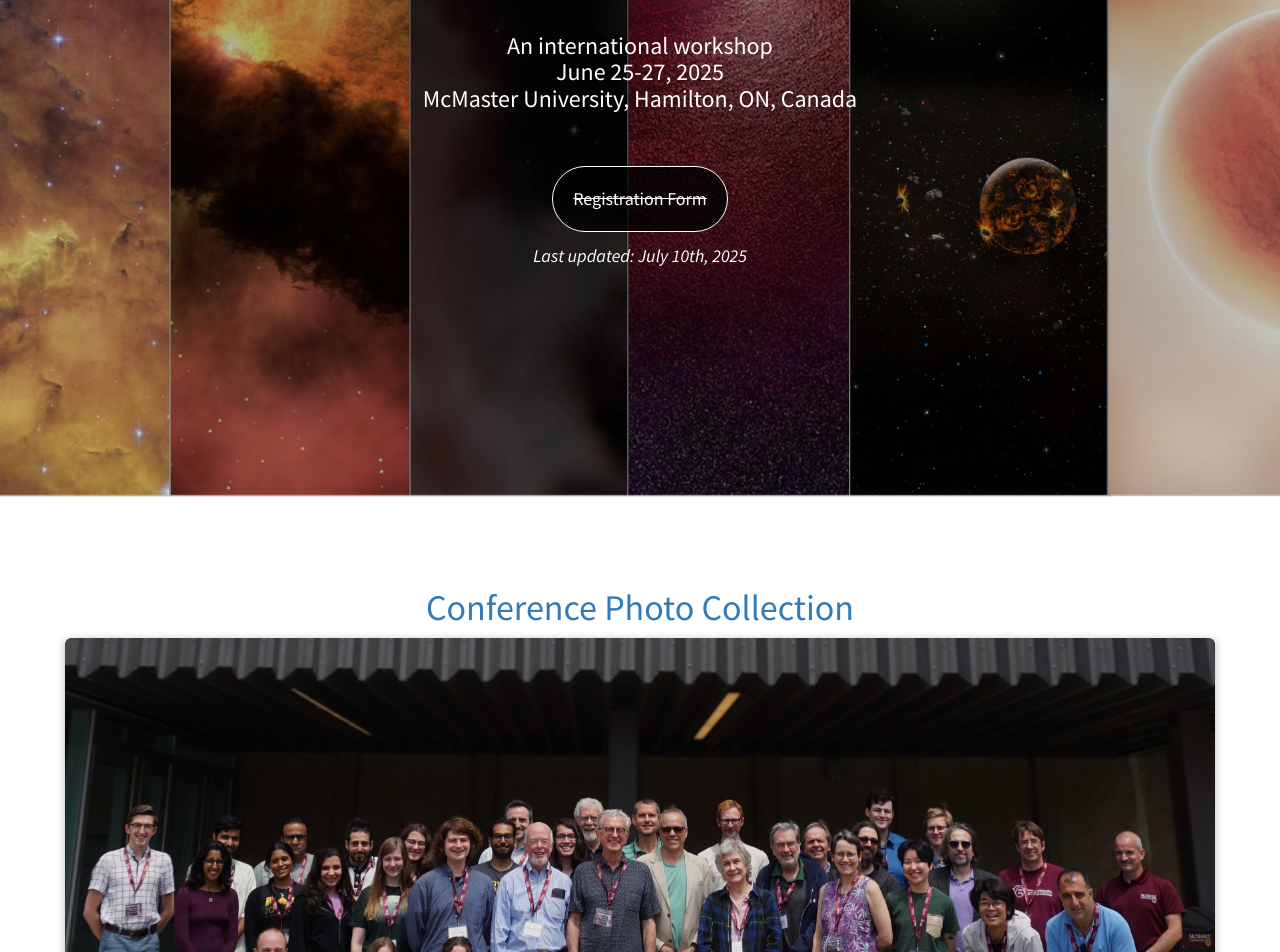
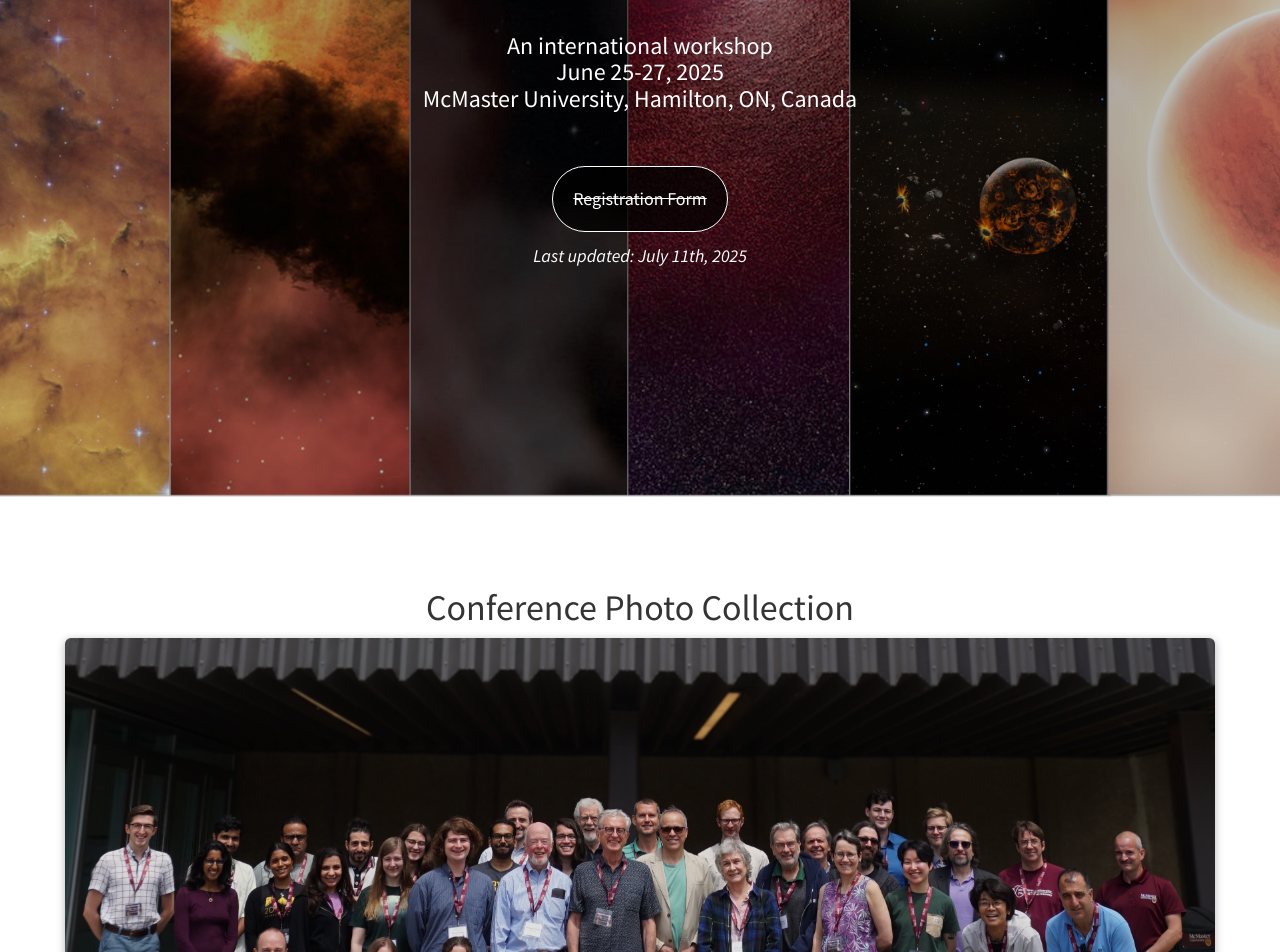
Before and after one commit to ralposium2025/ralposium2025.github.io, a Jekyll site: the page built from index.html, in a window 1280 px wide. Shown: the part 402-1354 px from the top of the page. Built offline with Jekyll 4.4.1, drawn with Linux system fonts in a browser that asks for light colours.

Commit message:
Photo section edits from OC; adding OI in sponsors

```diff
--- a/_includes/header.html
+++ b/_includes/header.html
@@ -8,6 +8,6 @@
     <br>
     <a class="btn btn-dark btn-lg" href="#registration" target="_blank"><b><s>Registration Form</s></b></a>
     <br>
-    <h4 style="color:white;"><i>Last updated: July 10th, 2025</i></h4>
+    <h4 style="color:white;"><i>Last updated: July 11th, 2025</i></h4>
   </div>
 </header>
--- a/_includes/photos.html
+++ b/_includes/photos.html
@@ -2,7 +2,7 @@
 
 <section id="photos" class="photos-section no-background">
   <div class="container text-center">
-    <h1><a href="https://drive.google.com/drive/folders/1495EBLc-vVBuTENMCy_qGW2psixIc1Ib?usp=sharing" target="_blank">Conference Photo Collection</a></h1>
+    <h1>Conference Photo Collection</h1>
 
     <!-- Large main photo -->
     <img src="img/photos/groupphoto.JPG" alt="Conference Photo (Outside ABB)" class="main-photo" onclick="openModal(this)">
@@ -17,13 +17,15 @@
       <img src="img/photos/ralph_jaxa.jpg" alt="Exploring JAXA Station" onclick="openModal(this)">
       <img src="img/photos/ralph-les-memoires.jpg" alt="Ralph 'Les Memoires' at Banquet Dinner" onclick="openModal(this)">
       <img src="img/photos/planet-simulator.jpg" alt="Origins of Life Lab: Planet Simulator" onclick="openModal(this)">
-      <img src="img/photos/ralph_and_rachid.jpg" alt="Ralph & Rachid" onclick="openModal(this)">
+      <img src="img/photos/ralph_and_rachid.JPG" alt="Ralph & Rachid" onclick="openModal(this)">
       <img src="img/photos/rachid-talk.jpg" alt="Rachid Ouyed" onclick="openModal(this)">
       <img src="img/photos/rene-talk.jpg" alt="René Heller" onclick="openModal(this)">
       <img src="img/photos/elizabeth-talk.jpg" alt="Elizabeth Tasker" onclick="openModal(this)">
       <img src="img/photos/jim-talk.jpg" alt="Jim Stone" onclick="openModal(this)">
       <img src="img/photos/paul-talk.jpg" alt="Paul Higgs" onclick="openModal(this)">
     </div>
+    <br>
+    <a class="btn btn-light btn-lg" href="https://drive.google.com/drive/folders/1495EBLc-vVBuTENMCy_qGW2psixIc1Ib?usp=sharing" target="_blank"><b>More Photos</b></a>
   </div>
 </section>
 
--- a/_includes/sponsors.html
+++ b/_includes/sponsors.html
@@ -7,9 +7,10 @@
     <br>
 
     <div style="text-align: center;">
-      <img src="/img/sponsors/maclogo.jpg" alt="McMaster" width="150" style="margin: 20px;">
-      <img src="/img/sponsors/physics-astronomy.png" alt="McMaster" width="300" style="margin: 20px;">
-      <img src="/img/sponsors/cita.jpg" alt="McMaster" width="300" style="margin: 10px;">
+      <img src="/img/sponsors/maclogo.jpg" alt="McMaster" width="12%" style="margin: 20px;">
+      <img src="/img/sponsors/physics-astronomy.png" alt="McMaster" width="25%" style="margin: 20px;">
+      <img src="/img/sponsors/origins.jpeg" alt="Origins Institute" width="30%" style="margin: 20px;">
+      <img src="/img/sponsors/cita.jpg" alt="McMaster" width="20%" style="margin: 8px;">
     </div>
 
   </div>
--- a/css/stylish-portfolio.css
+++ b/css/stylish-portfolio.css
@@ -93,16 +93,24 @@
 }
 
 .btn-light {
-    border-radius: 0;
     color: #333;
     background-color: rgb(255,255,255);
+    /* border-color: black; */
+    padding: 20px;
+    text-align: center;
+    font-size: 18px;
+    margin: 4px 2px;
+    border-radius: 40px;
+    border: 1px solid black;
 }
 
 .btn-light:hover,
 .btn-light:focus,
 .btn-light:active {
-    color: #333;
-    background-color: rgba(255,255,255,0.8);
+    color: #000000;
+    background-color: rgba(246, 246, 246, 0.8);
+    /* border: 2px solid black; */
+    outline: 1.25px solid black;
 }
 
 hr {
```
Also changed, not shown: img/sponsors/origins.jpeg (added), 3 other files.
